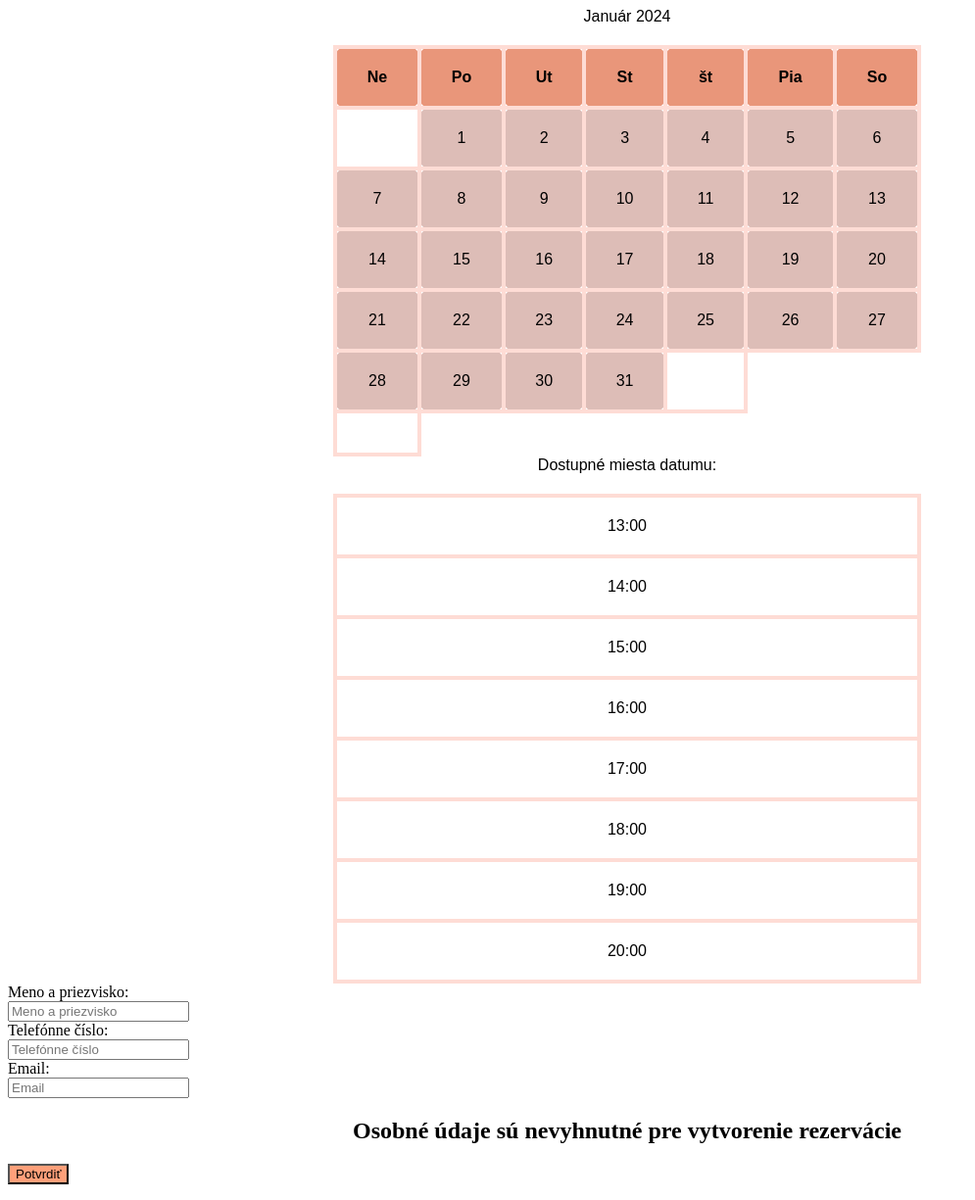
After one commit to NinaDusova/checkpoint2, a PHP site: the page made by App/Views/Home/reservationn.view.php in a window 1280 px wide. The commit adds this page. Shown: the whole page at 98% size, without its empty margins (0-995 px from the left). Run offline with PHP 8.4, Linux system fonts and the light colour scheme; the template is opened without the code that fills it, so the values that code supplies are empty.

Commit message:
prepojene s db

```diff
--- a/App/Controllers/HomeController.php
+++ b/App/Controllers/HomeController.php
@@ -41,7 +41,7 @@ class HomeController extends AControllerBase
         return $this->html();
     }
 
-    public function reservation() : Response
+    public function reservationn() : Response
     {
         return $this->html();
     }
--- a/App/Controllers/ReservationController.php
+++ b/App/Controllers/ReservationController.php
@@ -66,7 +66,7 @@ class ReservationController extends AControllerBase
            // return $this->redirect($this->url('admin.index'));
             $auth = new SimpleAuthenticator();
             if ($auth->isLogged()) {
-                return new RedirectResponse($this->url('home.index'));
+                return new RedirectResponse($this->url('admin.index'));
             } else {
                 return new RedirectResponse($this->url('home.index'));
             }
--- /dev/null
+++ b/App/Views/Home/reservationn.view.php
@@ -0,0 +1,74 @@
+<?php
+/** @var \App\Core\LinkGenerator $link */
+?>
+<link rel="stylesheet" href="/public/css/style.reservation.css">
+
+
+<div id="cal-body">
+    <div id="calender">
+        <h2></h2>
+        <div class="controls">
+            <button onclick="prevMonth()">
+                <i class="bi bi-caret-left-square-fill"></i>
+            </button>
+            <span id="currentMonthYear"></span>
+            <button onclick="nextMonth()">
+                <i class="bi bi-caret-right-square-fill"></i>
+            </button>
+        </div>
+
+        <div id="calendar-container"></div>
+
+        <!-- <div id="selectedDay">Dostupné miesta dňa:</div>
+        <div id="selectedMonth">Dostupné miesta mesiaca:</div>
+        <div id="selectedYear">Dostupné miesta roku:</div> -->
+        <div id="selectedDate">Dostupné miesta datumu:</div>
+
+        <table id="reservationTable"></table>
+    </div>
+
+    <?php if (isset($data['errors']) && count($data['errors']) > 0): ?>
+        <?php foreach ($data['errors'] as $error): ?>
+            <div class="alert alert-danger" role="alert"><?= $error ?></div>
+        <?php endforeach; ?>
+    <?php endif; ?>
+
+    <form method="post" action="<?= $link->url('reservation.save') ?>" enctype="multipart/form-data">
+
+        <input type="hidden" name="id" value="<?= @$data['reservation']?->getId() ?>">
+
+        <div class="contacts">
+
+            <label for="res_date"></label>
+            <div>
+                <input type="text" class="form-control box" name="res_date" id="res_date" placeholder="Dátum"
+                       value="<?= @$data['reservation']?->getResDate()?>"style="display: none;">
+            </div>
+
+            <label for="res_name">Meno a priezvisko: </label>
+            <div>
+                <input type="text" class="form-control box" name="res_name" id="res_name" placeholder="Meno a priezvisko"
+                       value="<?= @$data['reservation']?->getResName() ?>">
+            </div>
+
+            <label for="res_phone">Telefónne číslo: </label>
+            <div>
+                <input type="text" class="form-control box" name="res_phone" id="res_phone" placeholder="Telefónne číslo"
+                       value="<?= @$data['reservation']?->getResPhone() ?>">
+            </div>
+
+            <label for="res_email">Email: </label>
+            <div>
+                <input type="text" class="form-control box" name="res_email" id="res_email" placeholder="Email"
+                       value="<?= @$data['reservation']?->getResEmail() ?>">
+            </div>
+
+            <h2 style="text-align: center">Osobné údaje sú nevyhnutné pre vytvorenie rezervácie</h2>
+
+            <button type="submit" style="background-color: lightsalmon" class="btn btn-primary">Potvrdiť</button>
+        </div>
+</div>
+
+<script src="/public/js/scriptReservation.js"></script>
+
+<script src="/public/js/scriptReservationTime.js"></script>
--- a/App/Views/root.layout.view.php
+++ b/App/Views/root.layout.view.php
@@ -73,7 +73,7 @@
             </ul>
             <ul class="navbar-nav mb-2 mb-sm-0">
                 <li class="nav-item">
-                    <a class="nav-link active" aria-current="page" href="<?= $link->url("home.reservation") ?>"><i class=""></i>Rezervácie</a>
+                    <a class="nav-link active" aria-current="page" href="<?= $link->url("home.reservationn") ?>"><i class=""></i>Rezervácie</a>
                 </li>
             </ul>
             <a class="navbar-brand" href="<?= $link->url("home.index") ?>">
--- /dev/null
+++ b/public/css/style.reservation.css
@@ -0,0 +1,36 @@
+#calender {
+    max-width: 600px;
+    margin: 0 auto;
+    font-family: Arial, sans-serif;
+    text-align: center;
+}
+
+table {
+    width: 100%;
+    border-collapse: collapse;
+    margin-top: 20px;
+}
+
+th, td {
+    padding: 20px;
+    text-align: center;
+    border: 4px solid #FEDCD5;
+    border-radius: 10px;
+}
+
+th {
+    background-color: darksalmon;
+}
+
+.controls {
+    display: flex;
+    justify-content: center;
+    margin-bottom: 20px;
+}
+
+.controls button {
+    background-color: transparent;
+    border:none;
+    outline: none;
+    margin: 0 10px;
+}
--- /dev/null
+++ b/public/js/scriptReservation.js
@@ -0,0 +1,135 @@
+let currentYear, currentMonth;
+let lastClickedCell = null;
+function highlightCell(cell) {
+    cell.style.backgroundColor = 'darksalmon';
+
+    if (lastClickedCell && lastClickedCell !== cell) {
+        unhighlightCell(lastClickedCell);
+    }
+
+    lastClickedCell = cell;
+
+    const year = currentYear;
+    const month = currentMonth + 1;
+    const day = cell.textContent;
+    const formattedDate = `${year}-${month.toString().padStart(2, '0')}-${day.toString().padStart(2, '0')}`;
+    resDateInput.value = formattedDate;
+
+ //   displaySelectedYear(year);
+ //   displaySelectedDay(day);
+ //   displaySelectedMonth(month);
+ //   displaySelectedDate(day, month, year);
+}
+
+const resDateInput = document.getElementById('res_date');
+
+resDateInput.addEventListener('input', function () {
+    const selectedDate = new Date(this.value);
+    const day = selectedDate.getDate();
+    const month = selectedDate.getMonth() + 1;
+    const year = selectedDate.getFullYear();
+
+    displaySelectedDate(day, month, year);
+});
+
+function unhighlightCell(cell) {
+    cell.style.backgroundColor = '#DDBDB7';
+}
+
+
+function displaySelectedDay(day) {
+    const selectedDayElement = document.getElementById('selectedDay');
+    selectedDayElement.textContent = `Dostupné miesta dňa: ${day}`;
+}
+
+function displaySelectedYear(year) {
+    const selectedYearElement = document.getElementById('selectedYear');
+    selectedYearElement.textContent = `Dostupné miesta roku: ${year}`;
+}
+
+function displaySelectedMonth(month) {
+    const selectedMonthElement = document.getElementById('selectedMonth');
+    selectedMonthElement.textContent = `Dostupné miesta roku: ${month}`;
+}
+
+function displaySelectedDate(day, month, year) {
+    const selectedDateElement = document.getElementById('selectedDate');
+    selectedDateElement.textContent = `Dostupné miesta datumu:${year}-${month}-${day}`;
+}
+
+
+
+function generateCalendar(year, month) {
+    const container = document.getElementById('calendar-container');
+    const daysInMonth = new Date(year, month + 1, 0).getDate();
+    const firstDay = new Date(year, month, 1).getDay();
+
+    const table = document.createElement('table');
+    container.innerHTML = '';
+    container.appendChild(table);
+
+    const headerRow = table.insertRow();
+    const daysOfWeek = ['Ne', 'Po', 'Ut', 'St', 'št', 'Pia', 'So'];
+
+    for (let day of daysOfWeek) {
+        const th = document.createElement('th');
+        th.textContent = day;
+        headerRow.appendChild(th);
+    }
+
+    let dayCounter = 1;
+    for (let i = 0; i < 6; i++) {
+        const row = table.insertRow();
+
+        for (let j = 0; j < 7; j++) {
+            const cell = row.insertCell();
+
+            if (i === 0 && j < firstDay) {
+                continue;
+            }
+
+            if (dayCounter > daysInMonth) {
+                break;
+            }
+
+            cell.textContent = dayCounter;
+
+            if (i === 0 && j < firstDay) {
+                cell.style.backgroundColor = 'darksalmon'; // Farba pre dni pred prvým dňom mesiaca
+            } else {
+                cell.style.backgroundColor = '#DDBDB7'; // Farba pre dni v mesiaci
+                cell.addEventListener('click', function () {
+                    highlightCell(this);
+                });
+            }
+
+            dayCounter++;
+        }
+    }
+
+    document.getElementById('currentMonthYear').textContent = `${months[month]} ${year}`;
+}
+
+function prevMonth() {
+    currentMonth--;
+    if (currentMonth < 0) {
+        currentMonth = 11;
+        currentYear--;
+    }
+    generateCalendar(currentYear, currentMonth);
+}
+
+function nextMonth() {
+    currentMonth++;
+    if (currentMonth > 11) {
+        currentMonth = 0;
+        currentYear++;
+    }
+    generateCalendar(currentYear, currentMonth);
+}
+
+const currentDate = new Date();
+currentYear = currentDate.getFullYear();
+currentMonth = currentDate.getMonth();
+const months = ['Január', 'Február', 'Marec', 'April', 'Máj', 'Jún', 'Júl', 'August', 'September', 'Október', 'November', 'December'];
+generateCalendar(currentYear, currentMonth);
--- /dev/null
+++ b/public/js/scriptReservationTime.js
@@ -0,0 +1,42 @@
+function createReservationTable() {
+    let table = document.getElementById("reservationTable");
+
+    for (let i = 13; i <= 20; i++) {
+        let row = table.insertRow();
+        let timeCell = row.insertCell(0);
+
+        timeCell.addEventListener("click", function () {
+            handleTimeClick(timeCell);
+        });
+
+        let time = i + ":00";
+        timeCell.textContent = time;
+    }
+}
+
+function handleTimeClick(cell) {
+    let allCells = document.querySelectorAll("#reservationTable td");
+
+    allCells.forEach(function (otherCell) {
+        unhighlightTimeCell(otherCell);
+    });
+
+    cell.style.backgroundColor = 'darksalmon';
+}
+
+function unhighlightTimeCell(cell) {
+    cell.style.backgroundColor = '';
+}
+
+document.addEventListener("click", function (event) {
+    let targetElement = event.target;
+
+    if (!table.contains(targetElement)) {
+        let allCells = document.querySelectorAll("#reservationTable td");
+        allCells.forEach(function (cell) {
+            unhighlightCell(cell);
+        });
+    }
+});
+
+createReservationTable();
```
Also changed, not shown: App/Views/Home/reservation.view.php (+10 -72 lines), public/css/style.css (+54 -0 lines).
